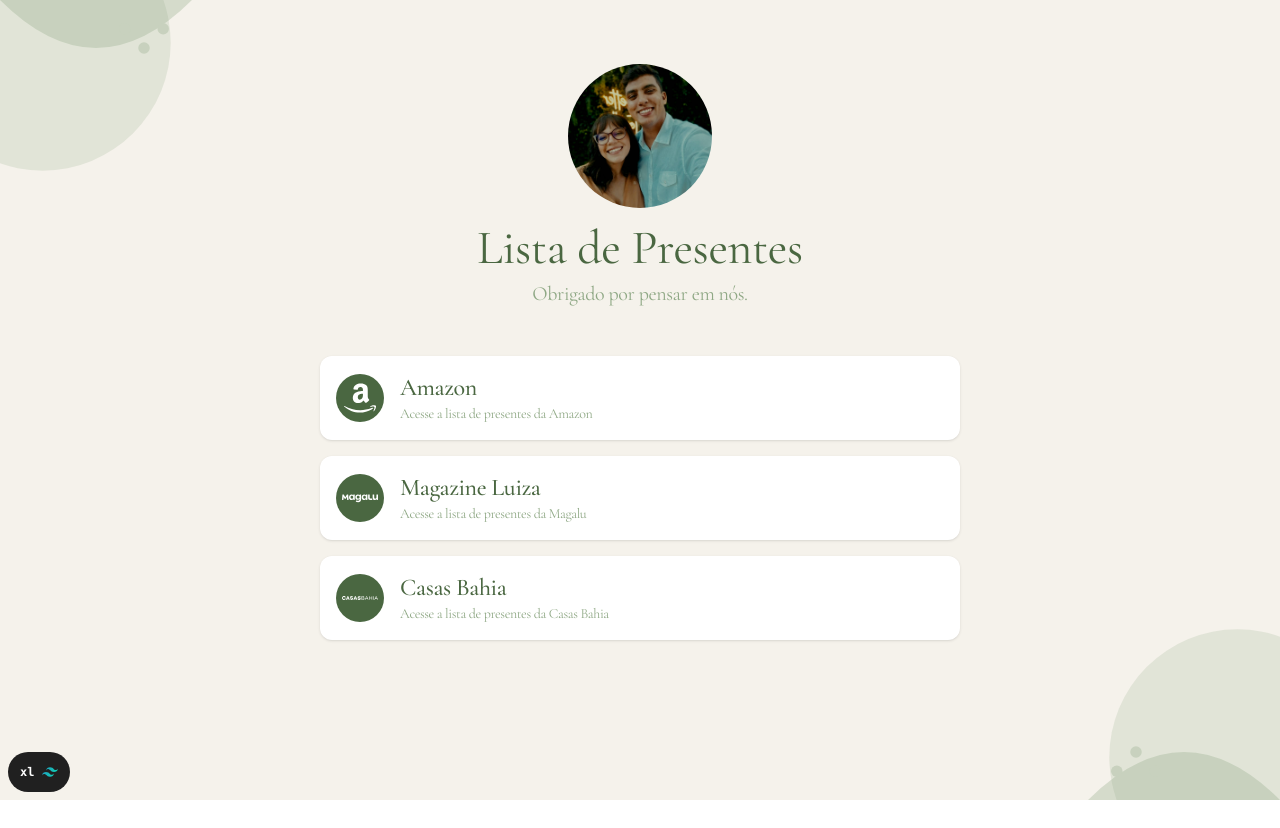
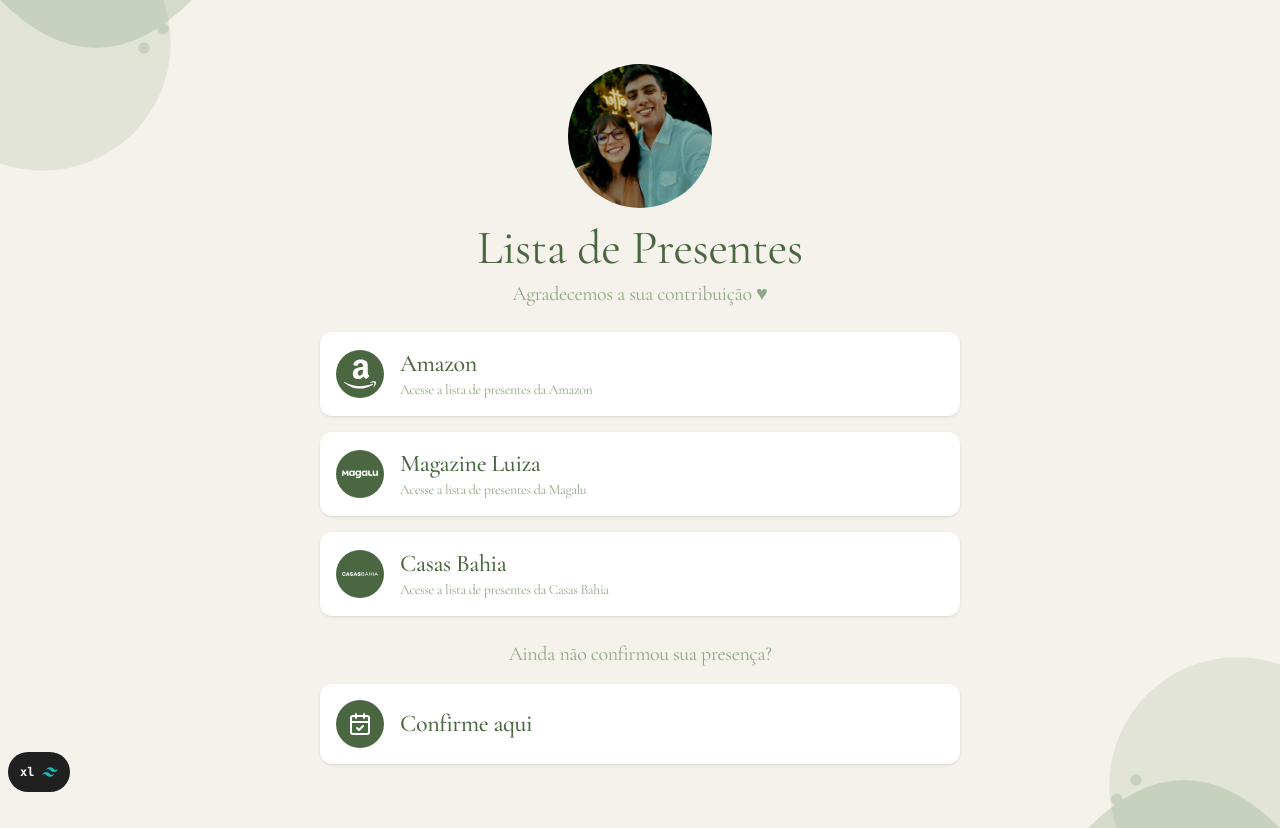
Before and after one commit to whyleonardo/wedding, a Next.js app: page / in a window 1280 px wide. Before the commit the page ends 800 px from the top, so only its background shows below. Built offline with nearby package versions, Linux system fonts and the light colour scheme; no server answers.

Commit message:
chore: update sentence and add confirmation link

```diff
--- a/src/app/page.tsx
+++ b/src/app/page.tsx
@@ -6,7 +6,7 @@
 
 import { cn } from "@/lib/utils"
 
-import { ExternalLink } from "lucide-react"
+import { CalendarCheckIcon, ExternalLink } from "lucide-react"
 
 export const metadata: Metadata = {
   title: "Laís e Leonardo | Lista de Presentes"
@@ -49,7 +49,7 @@
 
       {/* Main Content */}
       <div className="relative container mx-auto max-w-2xl px-4 py-16">
-        <header className="mb-12 text-center">
+        <header className="text-center">
           <Image
             src="/photo.jpg"
             width={250}
@@ -58,15 +58,14 @@
             className="mx-auto mb-4 size-36 rounded-full object-cover"
           />
 
-          <h1 className="text-brand mb-2 text-4xl md:text-5xl">
+          <h1 className="text-brand text-4xl md:text-5xl">
             Lista de Presentes
           </h1>
-          <p className="text-brand-secondary text-xl font-normal">
-            Obrigado por pensar em nós.
+          <p className="text-brand-secondary mt-2 text-xl font-normal">
+            Agradecemos a sua contribuição ♥
           </p>
         </header>
-
-        <div className="space-y-4">
+        <div className="my-6 space-y-4">
           {/* Amazon Wishlist */}
 
           {links.map((link) => {
@@ -102,6 +101,29 @@
             )
           })}
         </div>
+
+        <p className="text-brand-secondary mt-2 text-center text-xl font-normal">
+          Ainda não confirmou sua presença?
+        </p>
+
+        <Link
+          href="https://sites.icasei.com.br/laisechristian/pages/32050268"
+          target="_blank"
+          className="bg-opacity-50 group mt-4 block rounded-xl bg-white p-4 shadow-sm backdrop-blur-sm transition-all duration-500 select-none hover:translate-y-[-2px] hover:shadow-md"
+        >
+          <div className="flex items-center gap-4">
+            <div className="bg-opacity-10 bg-brand flex size-12 items-center justify-center rounded-full p-1.5">
+              <CalendarCheckIcon className="text-white" />
+            </div>
+
+            <div className="flex-1">
+              <h2 className="text-brand text-xl font-medium md:text-2xl">
+                Confirme aqui
+              </h2>
+            </div>
+            <ExternalLink className="text-brand-secondary h-5 w-5 opacity-0 transition-opacity group-hover:opacity-100" />
+          </div>
+        </Link>
       </div>
     </div>
   )
```
